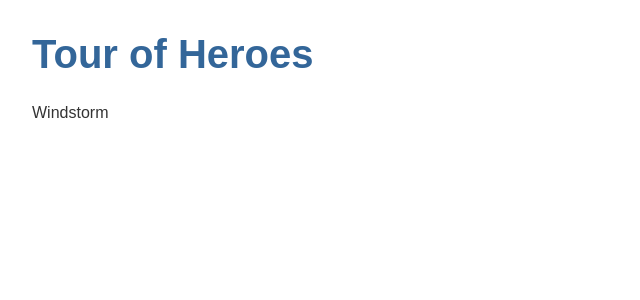
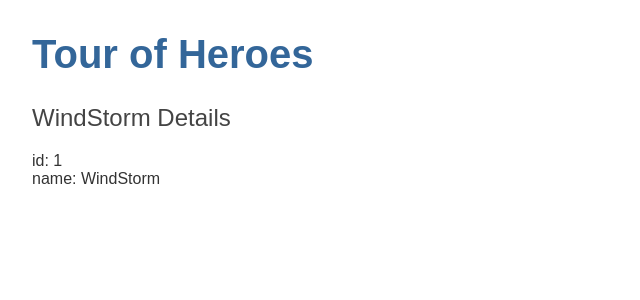
Before and after one commit to MinhTri1401/Tutorial-to-Heroes, an Angular app: page / in a window 1280 px wide. Shown: the top 300 px of the page, without its empty margins (0-640 px from the left). Built offline with nearby package versions, Linux system fonts and the light colour scheme.

Commit message:
Create and show heroes interface object

```diff
--- /dev/null
+++ b/src/app/hero.ts
@@ -0,0 +1,4 @@
+export interface Hero {
+   id:number;
+   name:string;
+}
--- a/src/app/heroes/heroes.component.html
+++ b/src/app/heroes/heroes.component.html
@@ -1 +1,3 @@
-<p>{{hero}}</p>
+<h2>{{hero.name}} Details</h2>
+<div><span>id: </span> {{hero.id}}</div>
+<div><span>name: </span> {{hero.name}}</div>
--- a/src/app/heroes/heroes.component.ts
+++ b/src/app/heroes/heroes.component.ts
@@ -1,12 +1,15 @@
 import { Component, OnInit } from '@angular/core';
-
+import { Hero } from '../hero';
 @Component({
   selector: 'app-heroes',
   templateUrl: './heroes.component.html',
   styleUrls: ['./heroes.component.css']
 })
 export class HeroesComponent implements OnInit {
-  hero='Windstorm';
+  hero: Hero = {
+    id: 1,
+    name: 'WindStorm'
+  }
   constructor() { }
 
   ngOnInit(): void {
```
